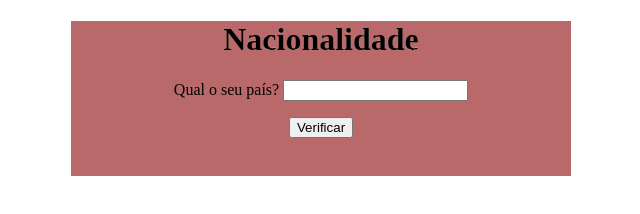
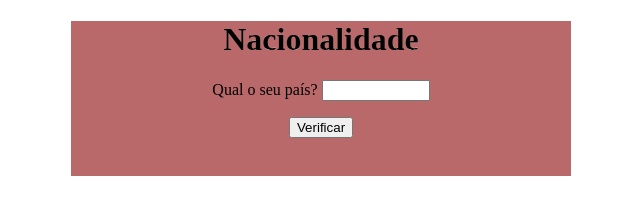
Before and after one commit to ale-vargas/CURSO-JS, a plain HTML site: page Aula11/ex011.html in a window 1280 px wide. Shown: the whole page, without its empty margins (319-959 px from the left). Drawn offline with Linux system fonts and the light colour scheme.

Commit message:
adjusted px input text

```diff
--- a/Aula11/ex011.html
+++ b/Aula11/ex011.html
@@ -8,7 +8,7 @@
 </head>
 
 <style>
-    input#txtvenl {
+    input#txtn {
         width: 100px;
     }
 
```
